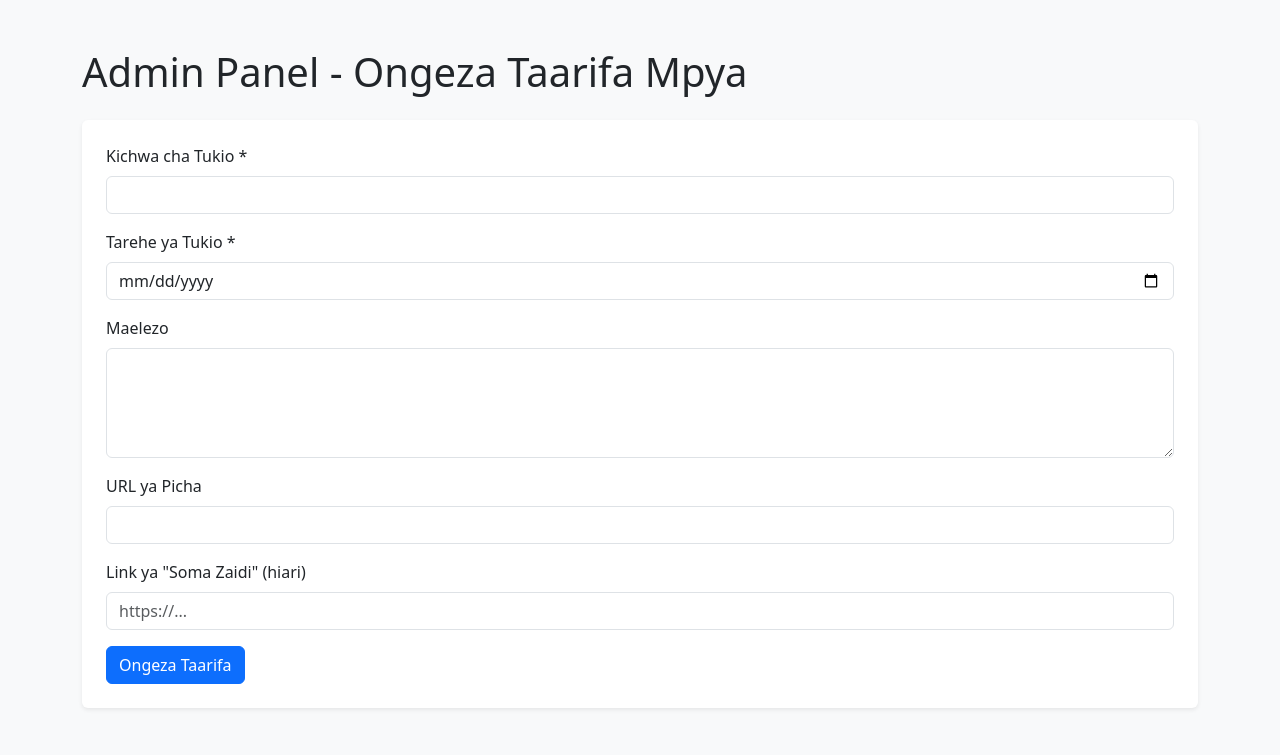
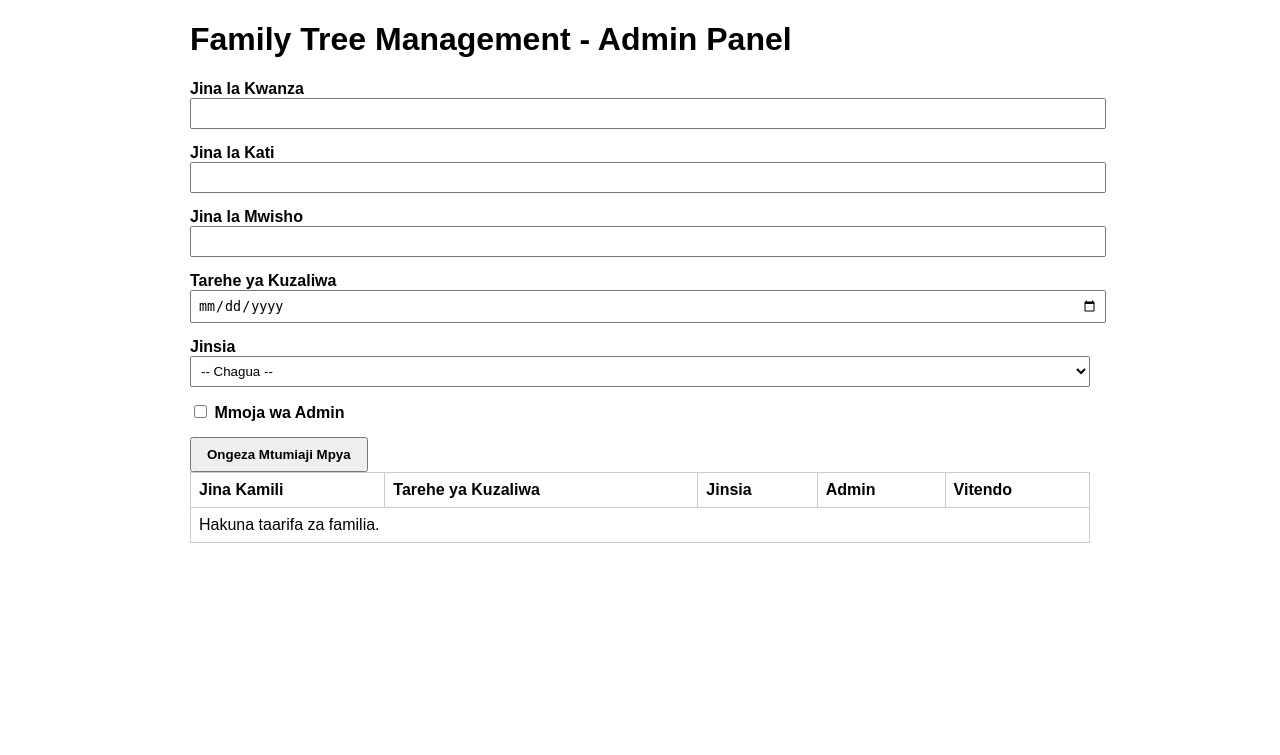
Before and after one commit to Georgemabeyo/ukoo, a PHP site: page /taarifa.php in a window 1280 px wide. Shown: the top 755 px of the page. Run offline with PHP 8.4, Linux system fonts and the light colour scheme; the visitor is signed in with stand-in values (Sample User, id 1).

Commit message:
Update taarifa.php

```diff
--- a/taarifa.php
+++ b/taarifa.php
@@ -1,5 +1,7 @@
 <?php
 session_start();
+
+// Password ya admin imara kwa mfano
 $ADMIN_PASS = 'Makomelelo';
 
 if (!isset($_SESSION['is_admin'])) {
@@ -12,112 +14,210 @@ if (!isset($_SESSION['is_admin'])) {
     }
     if (!isset($_SESSION['is_admin'])) {
         ?>
-        <!DOCTYPE html>
-        <html lang="sw">
-        <head>
-            <meta charset="UTF-8" />
-            <meta name="viewport" content="width=device-width, initial-scale=1"/>
-            <title>Admin Login</title>
-            <link href="https://cdn.jsdelivr.net/npm/bootstrap@5.3.0/dist/css/bootstrap.min.css" rel="stylesheet">
-        </head>
-        <body class="bg-light">
-            <div class="container d-flex justify-content-center align-items-center" style="height:100vh;">
-                <form method="post" class="bg-white p-4 rounded shadow-sm" style="width:320px;">
-                    <h3 class="mb-3 text-center">Admin Login</h3>
-                    <?php if (!empty($error)): ?>
-                        <div class="alert alert-danger"><?= htmlspecialchars($error) ?></div>
-                    <?php endif; ?>
-                    <input type="password" name="pass" class="form-control mb-3" placeholder="Password" required>
-                    <button type="submit" class="btn btn-primary w-100">Ingia</button>
+        <form method="post" style="max-width:300px;margin:50px auto;">
+            <h3>Admin Login</h3>
+            <?php if (!empty($error)) echo '<p style="color:red;">' . htmlspecialchars($error) . '</p>'; ?>
+            <input type="password" name="pass" placeholder="Password" required />
+            <button type="submit">Login</button>
         </form>
-            </div>
-        </body>
-        </html>
         <?php
         exit;
     }
 }
 
-$dataFile = __DIR__ . '/events.json';
+$dataFile = __DIR__ . '/family_tree.json'; // au 'events.json'
+$entries = [];
+if (file_exists($dataFile)) {
+    $json = file_get_contents($dataFile);
+    $entries = json_decode($json, true);
+    if (!is_array($entries)) $entries = [];
+}
+
 $message = '';
 
-if (file_exists($dataFile)) {
-    $json = file_get_contents($dataFile);
-    $events = json_decode($json, true);
-    if (!is_array($events)) {
-        $events = [];
-    }
-} else {
-    $events = [];
+// Handle delete
+if (isset($_GET['delete'])) {
+    $id = (int)$_GET['delete'];
+    $entries = array_filter($entries, fn($e) => $e['id'] !== $id);
+    file_put_contents($dataFile, json_encode(array_values($entries), JSON_PRETTY_PRINT));
+    header('Location: taarifa.php');
+    exit;
 }
 
-if ($_SERVER['REQUEST_METHOD'] === 'POST' && isset($_SESSION['is_admin'])) {
-    $title = trim($_POST['title'] ?? '');
-    $date = trim($_POST['date'] ?? '');
-    $description = trim($_POST['description'] ?? '');
-    $image = trim($_POST['image'] ?? '');
-    $read_more_link = trim($_POST['read_more_link'] ?? '');
+// Handle make admin or revoke admin
+if (isset($_GET['admin'])) {
+    $id = (int)$_GET['admin'];
+    foreach ($entries as &$entry) {
+        if ($entry['id'] === $id) {
+            $entry['is_admin'] = !($entry['is_admin'] ?? false);
+            break;
+        }
+    }
+    file_put_contents($dataFile, json_encode($entries, JSON_PRETTY_PRINT));
+    header('Location: taarifa.php');
+    exit;
+}
 
-    if ($title == '' || $date == '') {
-        $message = "Tafadhali jaza vichwa muhimu kama Title na Date.";
+// Handle add or update
+if ($_SERVER['REQUEST_METHOD'] === 'POST') {
+    $id = isset($_POST['id']) ? (int)$_POST['id'] : null;
+    $first_name = trim($_POST['first_name'] ?? '');
+    $middle_name = trim($_POST['middle_name'] ?? '');
+    $last_name = trim($_POST['last_name'] ?? '');
+    $dob = $_POST['dob'] ?? '';
+    $gender = $_POST['gender'] ?? '';
+    $is_admin_flag = isset($_POST['is_admin']) ? true : false;
+
+    if ($first_name === '' || $last_name === '') {
+        $message = "Jaza majina ya kwanza na ya mwisho.";
     } else {
-        $newEvent = [
+        if ($id) {
+            // Update existing
+            foreach ($entries as &$entry) {
+                if ($entry['id'] === $id) {
+                    $entry['first_name'] = $first_name;
+                    $entry['middle_name'] = $middle_name;
+                    $entry['last_name'] = $last_name;
+                    $entry['dob'] = $dob;
+                    $entry['gender'] = $gender;
+                    $entry['is_admin'] = $is_admin_flag;
+                    break;
+                }
+            }
+            unset($entry);
+            $message = "Mrekebisho umetekelezwa.";
+        } else {
+            // Add new
+            $newEntry = [
                 'id' => time(),
-            'title' => $title,
-            'date' => $date,
-            'description' => $description,
-            'image' => $image,
-            'read_more_link' => $read_more_link ? $read_more_link : '#'
+                'first_name' => $first_name,
+                'middle_name' => $middle_name,
+                'last_name' => $last_name,
+                'dob' => $dob,
+                'gender' => $gender,
+                'is_admin' => $is_admin_flag,
             ];
-        $events[] = $newEvent;
-        if (file_put_contents($dataFile, json_encode($events, JSON_PRETTY_PRINT))) {
-            $message = "Taarifa mpya imeongezwa kikamilifu.";
-            $_POST = [];
-        } else {
-            $message = "Imeshindikana kuhifadhi taarifa mpya.";
+            $entries[] = $newEntry;
+            $message = "Mtu mpya ameongezwa.";
+        }
+        file_put_contents($dataFile, json_encode($entries, JSON_PRETTY_PRINT));
+    }
+}
+
+// Kama kuna kuedit unakija na ?edit={id}
+$editEntry = null;
+if (isset($_GET['edit'])) {
+    $id = (int)$_GET['edit'];
+    foreach ($entries as $e) {
+        if ($e['id'] === $id) {
+            $editEntry = $e;
+            break;
         }
     }
 }
 ?>
-
 <!DOCTYPE html>
 <html lang="sw">
 <head>
 <meta charset="UTF-8" />
-<meta name="viewport" content="width=device-width, initial-scale=1"/>
-<title>Admin - Ongeza Taarifa Mpya</title>
-<link href="https://cdn.jsdelivr.net/npm/bootstrap@5.3.0/dist/css/bootstrap.min.css" rel="stylesheet">
+<meta name="viewport" content="width=device-width, initial-scale=1" />
+<title>Admin - Family Tree Management</title>
+<style>
+body { max-width: 900px; margin: 20px auto; font-family: Arial, sans-serif; }
+.table { width: 100%; border-collapse: collapse; margin-bottom: 30px; }
+.table th, .table td { border: 1px solid #ccc; padding: 8px; text-align: left; }
+.form-group { margin-bottom: 15px; }
+label { display: block; font-weight: bold; }
+input[type=text], input[type=date], select { width: 100%; padding: 6px; }
+button { padding: 8px 15px; font-weight: bold; cursor: pointer; }
+.success { color: green; margin-bottom: 20px; }
+a.button-link { background: #007bff; color: white; padding: 5px 10px; border-radius: 4px; text-decoration: none; margin-right: 5px; }
+a.button-link:hover { background: #0056b3; }
+a.delete-link { color: #dc3545; cursor: pointer; text-decoration: underline; }
+</style>
 </head>
-<body class="bg-light">
-<div class="container py-5">
-    <h1 class="mb-4">Admin Panel - Ongeza Taarifa Mpya</h1>
+<body>
+
+<h1>Family Tree Management - Admin Panel</h1>
 <?php if ($message): ?>
-        <div class="alert alert-success"><?= htmlspecialchars($message) ?></div>
+    <p class="success"><?=htmlspecialchars($message)?></p>
 <?php endif; ?>
-    <form method="post" class="bg-white p-4 rounded shadow-sm">
-        <div class="mb-3">
-            <label class="form-label">Kichwa cha Tukio *</label>
-            <input type="text" name="title" class="form-control" required value="<?= htmlspecialchars($_POST['title'] ?? '') ?>">
+
+<!-- Add/Edit Form -->
+<form method="post">
+    <input type="hidden" name="id" value="<?= htmlspecialchars($editEntry['id'] ?? '') ?>">
+    <div class="form-group">
+        <label>Jina la Kwanza</label>
+        <input type="text" name="first_name" value="<?= htmlspecialchars($editEntry['first_name'] ?? '') ?>" required>
     </div>
-        <div class="mb-3">
-            <label class="form-label">Tarehe ya Tukio *</label>
-            <input type="date" name="date" class="form-control" required value="<?= htmlspecialchars($_POST['date'] ?? '') ?>">
+    <div class="form-group">
+        <label>Jina la Kati</label>
+        <input type="text" name="middle_name" value="<?= htmlspecialchars($editEntry['middle_name'] ?? '') ?>">
     </div>
-        <div class="mb-3">
-            <label class="form-label">Maelezo</label>
-            <textarea name="description" class="form-control" rows="4"><?= htmlspecialchars($_POST['description'] ?? '') ?></textarea>
+    <div class="form-group">
+        <label>Jina la Mwisho</label>
+        <input type="text" name="last_name" value="<?= htmlspecialchars($editEntry['last_name'] ?? '') ?>" required>
     </div>
-        <div class="mb-3">
-            <label class="form-label">URL ya Picha</label>
-            <input type="url" name="image" class="form-control" value="<?= htmlspecialchars($_POST['image'] ?? '') ?>">
+    <div class="form-group">
+        <label>Tarehe ya Kuzaliwa</label>
+        <input type="date" name="dob" value="<?= htmlspecialchars($editEntry['dob'] ?? '') ?>">
     </div>
-        <div class="mb-3">
-            <label class="form-label">Link ya "Soma Zaidi" (hiari)</label>
-            <input type="url" name="read_more_link" class="form-control" value="<?= htmlspecialchars($_POST['read_more_link'] ?? '') ?>" placeholder="https://...">
+    <div class="form-group">
+        <label>Jinsia</label>
+        <select name="gender">
+            <option value="">-- Chagua --</option>
+            <option value="male" <?= (isset($editEntry['gender']) && $editEntry['gender'] === 'male') ? 'selected' : '' ?>>Mwanaume</option>
+            <option value="female" <?= (isset($editEntry['gender']) && $editEntry['gender'] === 'female') ? 'selected' : '' ?>>Mwanamke</option>
+        </select>
     </div>
-        <button type="submit" class="btn btn-primary">Ongeza Taarifa</button>
+    <div class="form-group">
+        <label><input type="checkbox" name="is_admin" <?= (!empty($editEntry['is_admin'])) ? 'checked' : '' ?>> Mmoja wa Admin</label>
+    </div>
+    <button type="submit"><?= $editEntry ? 'Hifadhi Mabadiliko' : 'Ongeza Mtumiaji Mpya' ?></button>
+    <?php if ($editEntry): ?>
+        <a href="taarifa.php">Ongeza mtu mpya</a>
+    <?php endif; ?>
 </form>
-</div>
-<script src="https://cdn.jsdelivr.net/npm/bootstrap@5.3.0/dist/js/bootstrap.bundle.min.js"></script>
+
+<!-- Table ya familia -->
+<table class="table">
+    <thead>
+        <tr>
+            <th>Jina Kamili</th>
+            <th>Tarehe ya Kuzaliwa</th>
+            <th>Jinsia</th>
+            <th>Admin</th>
+            <th>Vitendo</th>
+        </tr>
+    </thead>
+    <tbody>
+    <?php if (empty($entries)): ?>
+        <tr><td colspan="5">Hakuna taarifa za familia.</td></tr>
+    <?php else: ?>
+        <?php foreach ($entries as $entry): ?>
+            <tr>
+                <td>
+                    <a href="?edit=<?= $entry['id'] ?>">
+                        <?= htmlspecialchars(trim("{$entry['first_name']} {$entry['middle_name']} {$entry['last_name']}")) ?>
+                    </a>
+                </td>
+                <td><?= htmlspecialchars($entry['dob'] ?? '') ?></td>
+                <td><?= htmlspecialchars($entry['gender'] ?? '') ?></td>
+                <td><?= !empty($entry['is_admin']) ? 'Ndiyo' : 'Hapana' ?></td>
+                <td>
+                    <a href="?admin=<?= $entry['id'] ?>"
+                       onclick="return confirm('Unataka kubadilisha ruhusa ya admin kwa mtu huyu?')"
+                       class="button-link"><?= !empty($entry['is_admin']) ? 'Ondoa Admin' : 'Fanya Admin' ?></a>
+
+                    <a href="?delete=<?= $entry['id'] ?>"
+                       onclick="return confirm('Una uhakika unataka kumfuta mtu huyu?')"
+                       class="delete-link">Futa</a>
+                </td>
+            </tr>
+        <?php endforeach; ?>
+    <?php endif; ?>
+    </tbody>
+</table>
+
 </body>
 </html>
```
Lines whose indentation alone changed are shown as unchanged.
